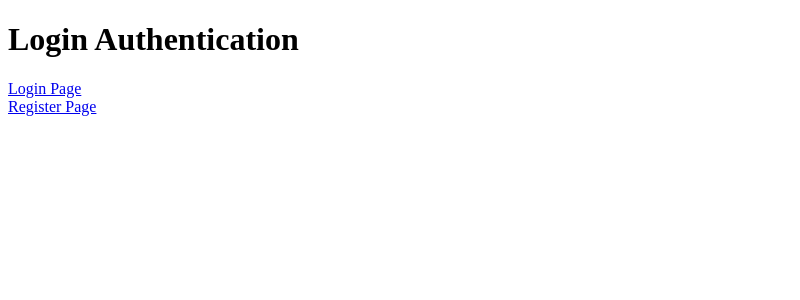
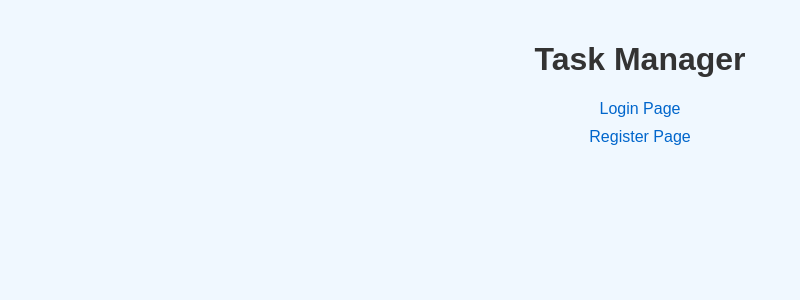
Before and after one commit to godriele/Task-Manager, a Flask app: page / in a window 1280 px wide. Shown: the top 300 px of the page, without its empty margins (0-800 px from the left). Run offline with Flask 3, Linux system fonts and the light colour scheme.

Commit message:
Added css in home.html

```diff
--- a/app.py
+++ b/app.py
@@ -108,7 +108,7 @@ def add():
 
 
 #Todo: Update Task Status
-@app.route('/int<task_id>/<status>', methods=['GET'])
+@app.route('/<int:task_id>/<status>', methods=['GET'])
 @login_required
 def update_task_status(task_id, status):
     task = Task.query.get_or_404(task_id)
--- a/templates/home.html
+++ b/templates/home.html
@@ -4,11 +4,31 @@
     <meta charset="UTF-8" />
     <meta name="viewport" content="width=device-width, initial-scale=1.0" />
     <title>Home</title>
+    <style>
+      body {
+        font-family: Arial, sans-serif;
+        text-align: center;
+        background-color: #f0f8ff;
+        margin: 0;
+        padding: 20px;
+      }
+      h1 {
+        color: #333;
+      }
+      a {
+        display: block;
+        margin: 10px;
+        color: #0066cc;
+        text-decoration: none;
+      }
+      a:hover {
+        text-decoration: underline;
+      }
+    </style>
   </head>
   <body>
-    <h1>Login Authentication</h1>
+    <h1>Task Manager</h1>
     <a href="{{url_for('login')}}">Login Page</a>
-    <br />
     <a href="{{url_for('register')}}">Register Page</a>
   </body>
 </html>
--- a/templates/login.html
+++ b/templates/login.html
@@ -11,7 +11,7 @@
       {{ form.hidden_tag() }} {{ form.username }} {{ form.password }}
       {{form.submit }}
     </form>
-
+    <br />
     <a href="{{url_for('register')}}">Dont have an account? Sign Up</a>
     <br />
     <a href="{{url_for('home')}}">Home Page</a>
```
Also changed, not shown: var/app-instance/database.db.
